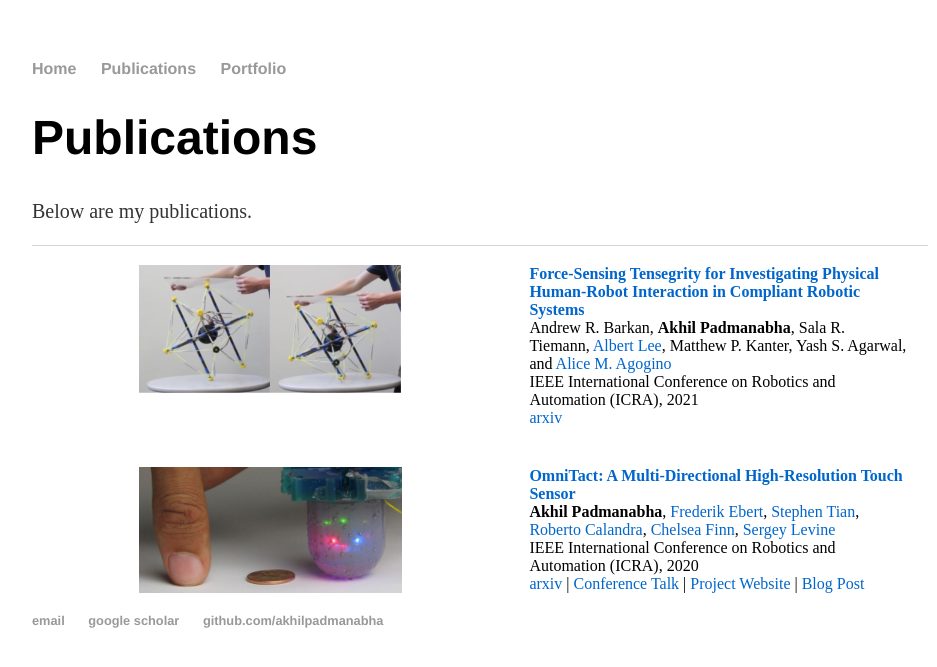
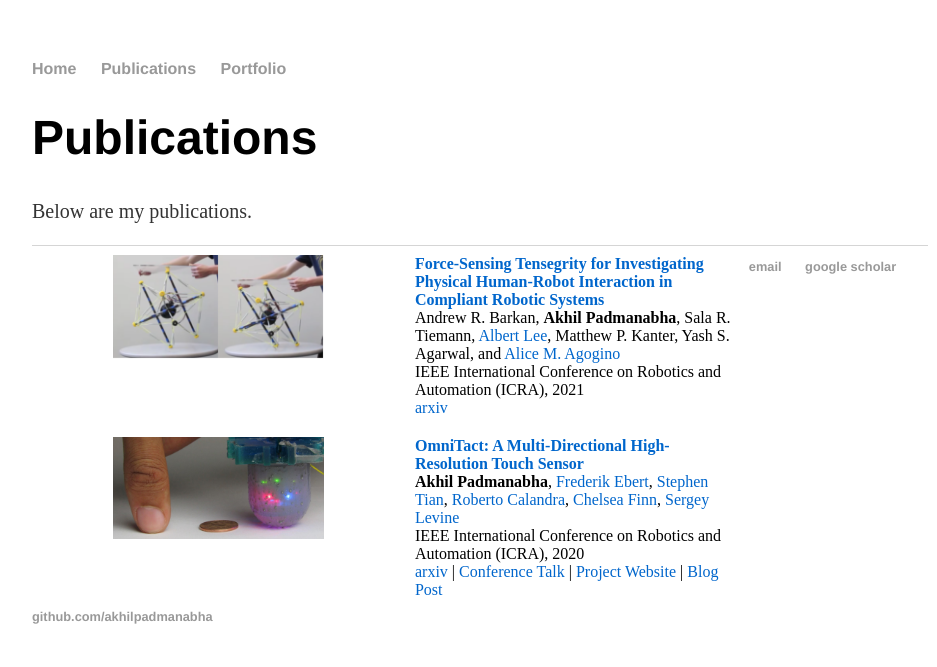
Before and after one commit to akhilpadmanabha/akhilpadmanabha.github.io, a Jekyll site: the page built from publications/index.html, in a window 1280 px wide. Shown: the top 667 px of the page, without its empty margins (160-1097 px from the left). Built offline with Jekyll 4.4.1, drawn with Linux system fonts in a browser that asks for light colours.

Commit message:
fixed table

```diff
--- a/publications/index.html
+++ b/publications/index.html
@@ -9,7 +9,7 @@
 
 
 
-<table width="100%" align="left" border="0" cellspacing="0" cellpadding="20">
+<table width="80%" align="left" border="0" cellspacing="0" cellpadding="10">
 	<tr>
 			<td valign="top"><img src="https://raw.githubusercontent.com/akhilpadmanabha/akhilpadmanabha.github.io/master/images/tensegrity2.png" alt=""  height ="auto" max-width = "50%"/></td>
 			<td valign="middle">
```
